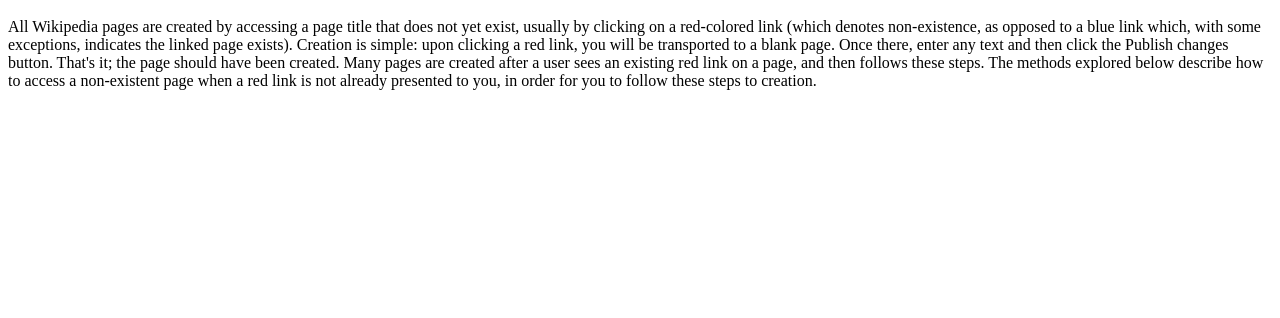
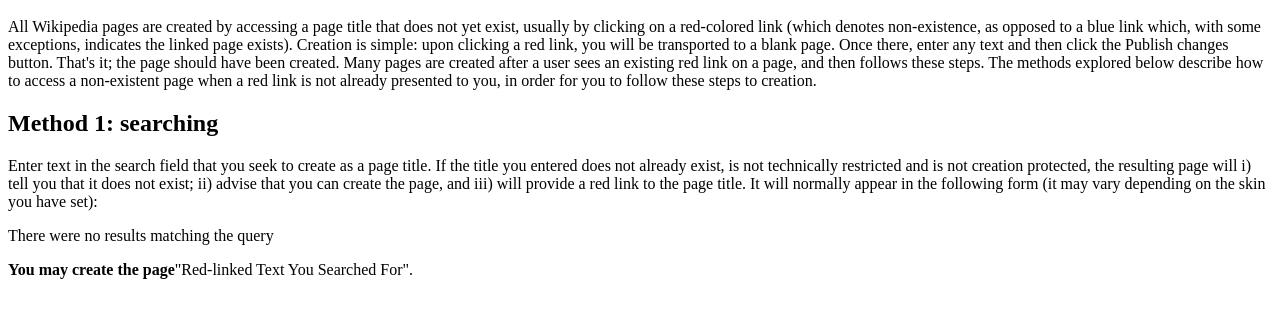
Before and after one commit to Kksequencial/Html-assignment-1, a plain HTML site: page index.html in a window 1280 px wide. Shown: the part 48-366 px from the top of the page. Drawn offline with Linux system fonts and the light colour scheme.

Commit message:
2nd commit

```diff
--- a/index.html
+++ b/index.html
@@ -18,5 +18,16 @@
       describe how to access a non-existent page when a red link is not already
       presented to you, in order for you to follow these steps to creation.
     </p>
+    <h2>Method 1: searching</h2>
+    <p>
+      Enter text in the search field that you seek to create as a page title. If
+      the title you entered does not already exist, is not technically
+      restricted and is not creation protected, the resulting page will i) tell
+      you that it does not exist; ii) advise that you can create the page, and
+      iii) will provide a red link to the page title. It will normally appear in
+      the following form (it may vary depending on the skin you have set):
+    </p>
+    <p>There were no results matching the query</p>
+    <p><b>You may create the page</b>"Red-linked Text You Searched For".</p>
   </body>
 </html>
```
